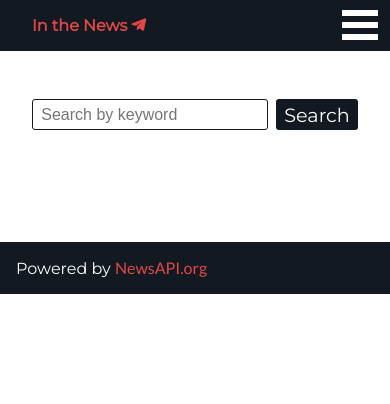
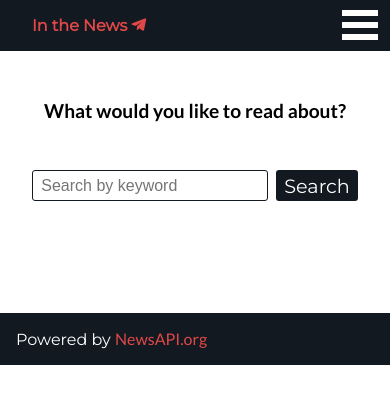
Before and after one commit to TobiasNorton/in-the-news, a React (Create React App) app: page /search in a window 390 px wide. Shown: the top 404 px of the page. Built offline with nearby package versions, Linux system fonts and the light colour scheme.

Commit message:
Added mobile search header with styling

```diff
--- a/src/MobileSearch.js
+++ b/src/MobileSearch.js
@@ -24,6 +24,7 @@ class MobileSearch extends Component {
   render() {
     return (
       <div>
+        <p className="mobile-search-header">What would you like to read about?</p>
         <form onSubmit={this.goToSearchResults} className="search-mobile">
           <input
             type="text"
--- a/src/index.css
+++ b/src/index.css
@@ -305,7 +305,14 @@ main {
   font-family: 'Lato', sans-serif;
   display: flex;
   align-items: center;
-  /* border: 1px solid hsla(211, 30%, 10%, 1); */
+}
+
+.mobile-search-header {
+  text-align: center;
+  font-weight: bold;
+  font-size: 1.2rem;
+  margin: 3rem;
+  font-family: 'Lato', sans-serif;
 }
 
 .mobile-search-input {
```
